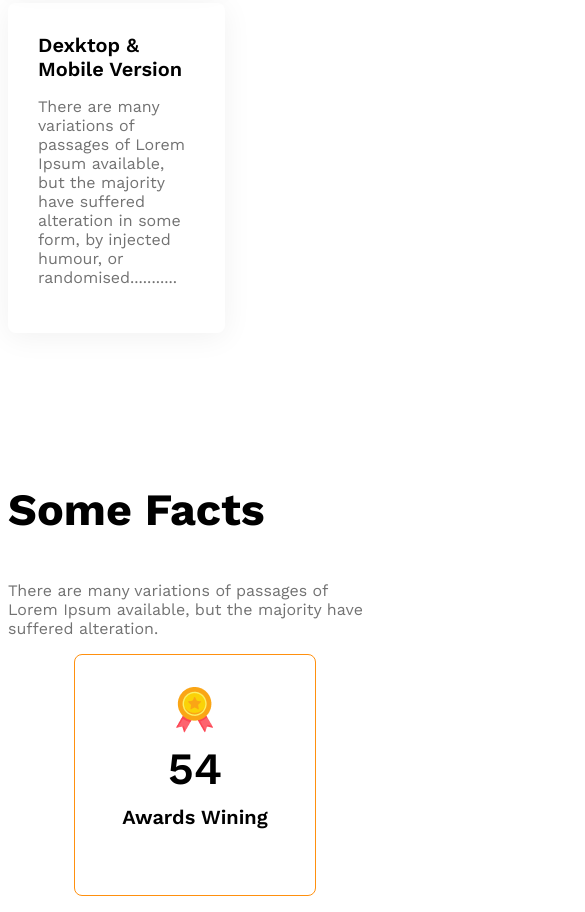
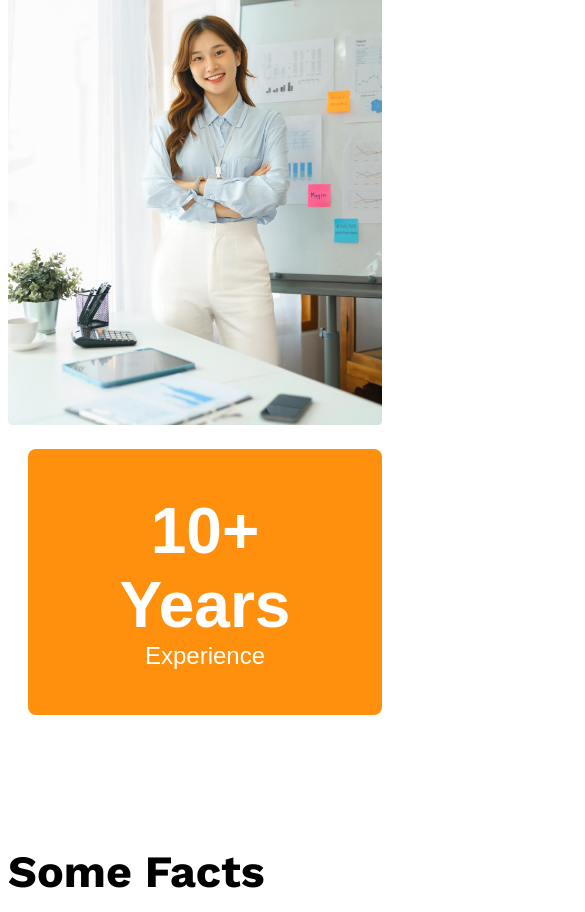
Before and after one commit to Bikram213/g3-responsive-architect-website, a plain HTML site: page index.html in a window 390 px wide. Shown: the part 4579-5491 px from the top of the page, 585 px wide, since content can reach past the window. Drawn offline with nearby package versions, Linux system fonts and the light colour scheme.

Commit message:
added experience badge and made feature section responsive

```diff
--- a/index.html
+++ b/index.html
@@ -85,7 +85,7 @@
                  </div>
             </div>
 
-            <div>
+            <div class="feature-architect">
                 <img src="./images/architect.png" alt="">
                 <button id="experience-badge" class="btn-primary">
                     <span id="experience-year">10+ Years</span>  <br> <span>Experience</span>
--- a/styles/architects.css
+++ b/styles/architects.css
@@ -137,6 +137,22 @@ main{
 
 }
 
+#experience-badge{
+    padding: 45px 42px;
+    font-size: 1.5rem; /*for experience word*/
+    font-weight: 500;
+    margin-left: -100px;
+    margin-top: -100px;
+}
+#experience-year{
+    font-size: 4rem;
+    font-weight: 700;
+}
+.feature-architect img{
+    width: 100%;
+}
+
+
 
 /* Some fact related styles */
 
@@ -202,7 +218,10 @@ footer h4{
 
 /* responsive media query */
 @media screen and (max-width:576px) {
-    .navbar, .nav-links, .teams{
+    .navbar,
+    .nav-links,
+    .features,
+    .teams{
         flex-direction: column;
     }
     .team-img-container, .facts-container, .sponsor-companies {
@@ -220,12 +239,16 @@ footer h4{
     .our-features{
         margin-left: 20px;
     }
+    #experience-badge{
+        margin-top: 20px;
+        margin-left: 20px;
+    }
 
 }
 
-/* medium size */
+/* medium size/tablet */
 @media screen and (min-width:577px) and (max-width:992px) {
-    .teams{
+    .teams,.features{
         flex-direction: column;
     }
 
@@ -240,4 +263,9 @@ footer h4{
         gap: 50px;
         justify-items: center;
     }
+
+    #experience-badge{
+        margin-top: 20px;
+        margin-left: 20px;
+    }
 }
```
